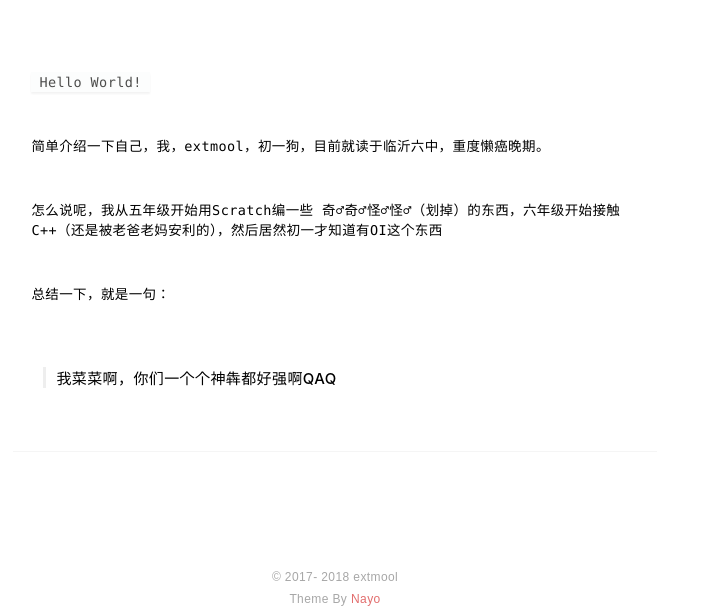
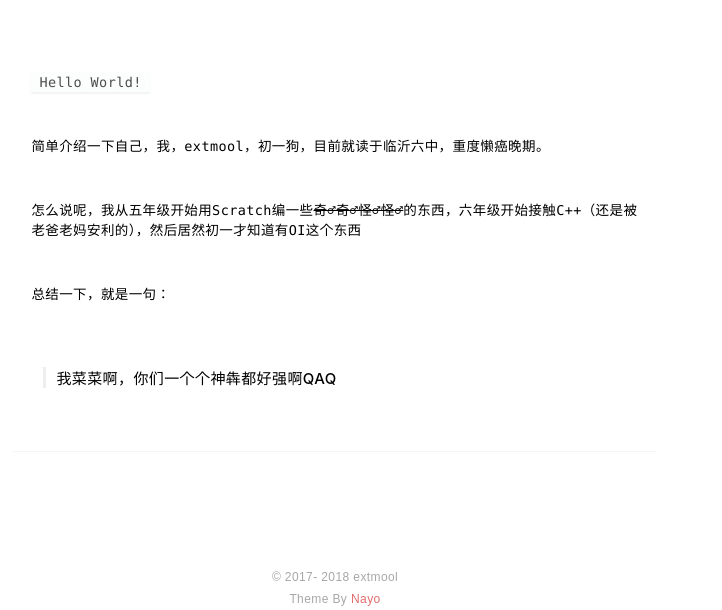
Before and after one commit to Picnictraveler/extmool.github.io, a plain HTML site: page about.html in a window 1280 px wide. Shown: the part 273-883 px from the top of the page, without its empty margins (305-1027 px from the left). Drawn offline with nearby package versions, Linux system fonts and the light colour scheme.

Commit message:
Site updated: 2018-08-07 09:40:29

```diff
--- a/about.html
+++ b/about.html
@@ -115,7 +115,7 @@
 Hello World!
 </code></p>
     <code> <p>简单介绍一下自己，我，extmool，初一狗，目前就读于临沂六中，重度懒癌晚期。</p></code>
-    <code><p>怎么说呢，我从五年级开始用Scratch编一些 奇♂奇♂怪♂怪♂（划掉）的东西，六年级开始接触C++（还是被老爸老妈安利的），然后居然初一才知道有OI这个东西</p></code>
+    <code><p>怎么说呢，我从五年级开始用Scratch编一些<s>奇♂奇♂怪♂怪♂</s>的东西，六年级开始接触C++（还是被老爸老妈安利的），然后居然初一才知道有OI这个东西</p></code>
     <code><p>总结一下，就是一句：</p></code>
     <blockquote><p><strong>我菜菜啊，你们一个个神犇都好强啊QAQ</strong></p></blockquote>
 
```
